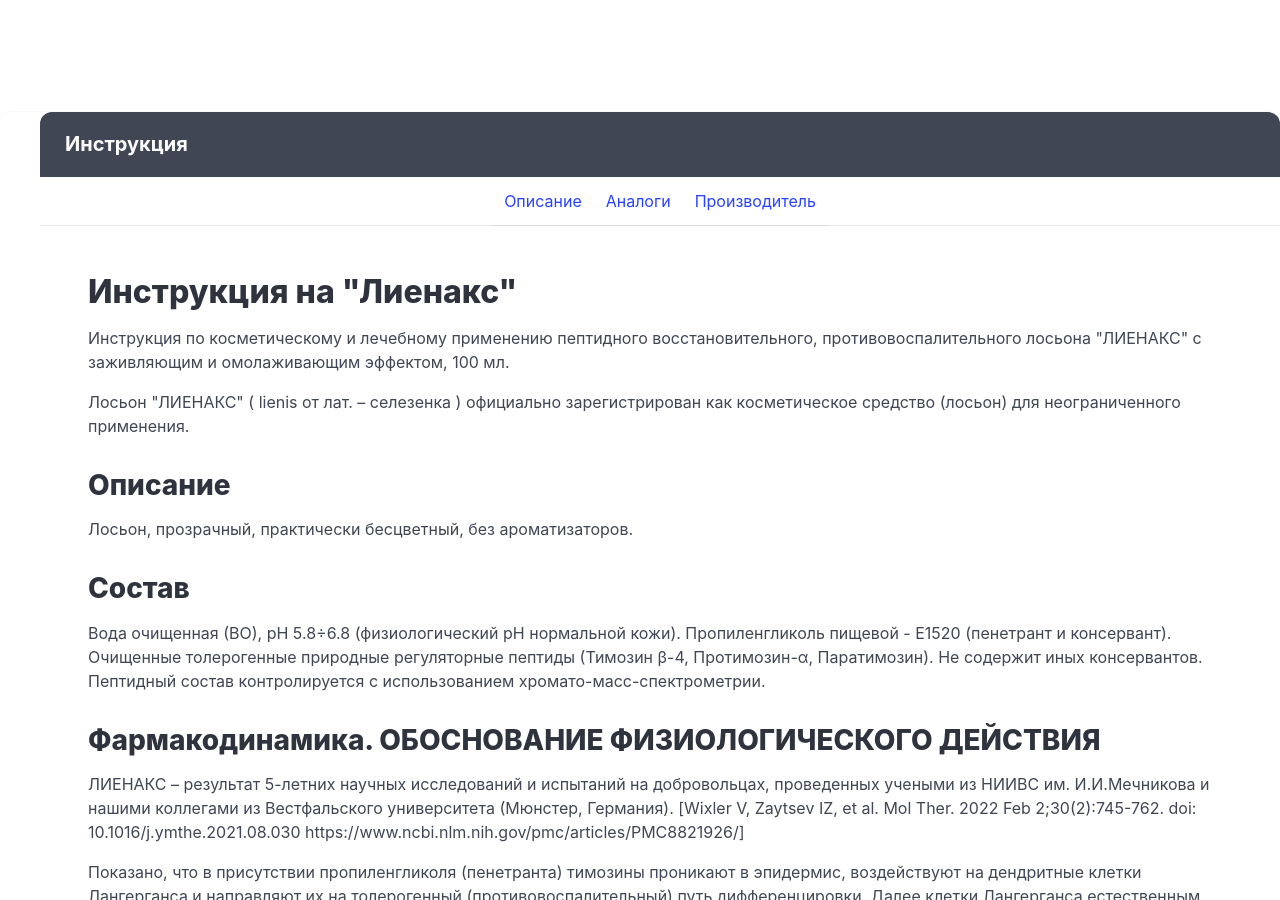
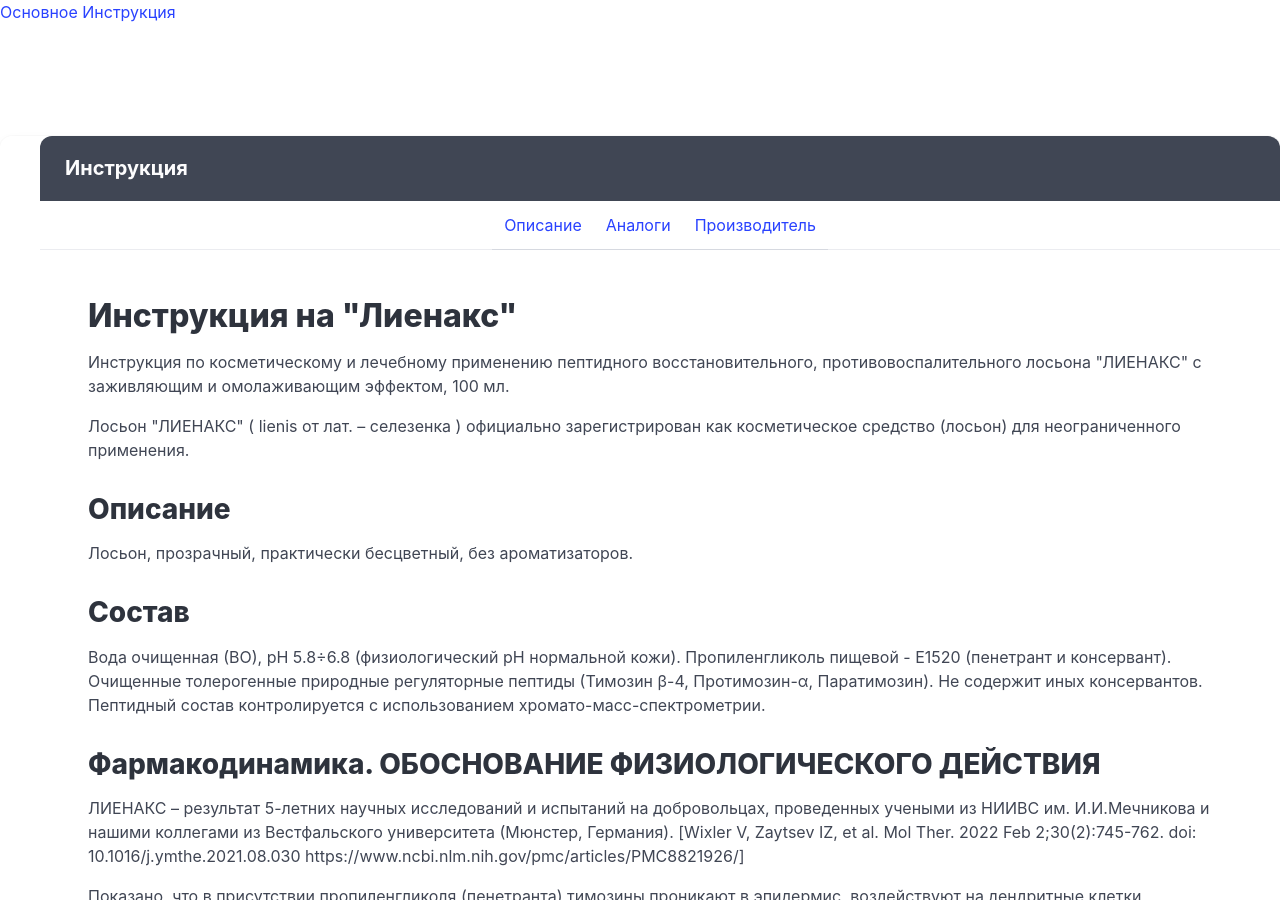
Before and after one commit to w3craft/lienax, a Jekyll site: the page built from index.html, in a window 1280 px wide and 900 px high. Built offline with Jekyll 4.4.1, drawn with Linux system fonts in a browser that asks for light colours.

Commit message:
Update nav.yml

```diff
--- a/_data/nav.yml
+++ b/_data/nav.yml
@@ -0,0 +1,4 @@
+- name: Основное
+  link: /
+- name: Инструкция
+  link: /#instructions
```
